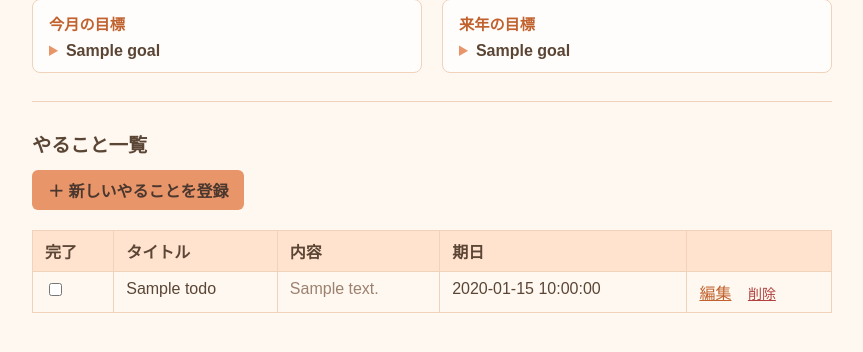
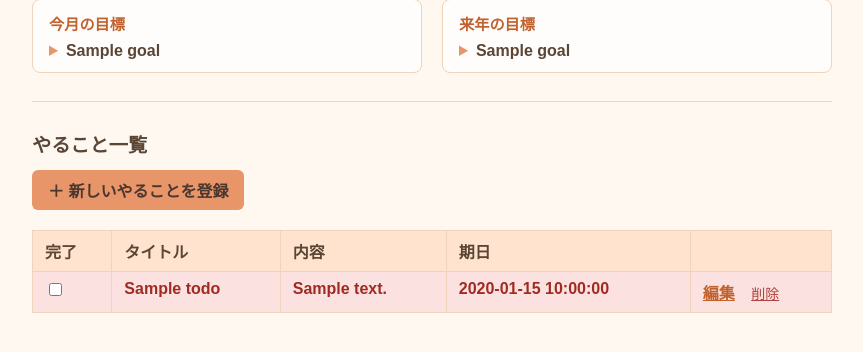
Before and after one commit to tyz8gmtwm8-sudo/todoapp, a Flask app: template templates/index.html in a window 1280 px wide. Shown: the part 139-491 px from the top of the page, without its empty margins (208-1071 px from the left). Run offline with Flask 3, Linux system fonts and the light colour scheme; the template is opened without the code that fills it: most values are stand-ins (such as "Sample title", 1, 10 or a date in 2020).

Commit message:
期日切れの表示制御を追加(完了済みは非表示、未完了は赤で警告表示)
Co-Authored-By: Claude Sonnet 5 <noreply@anthropic.com>

```diff
--- a/app.py
+++ b/app.py
@@ -18,6 +18,7 @@ Flaskとは:
 """
 
 import os
+from datetime import date
 
 from dotenv import load_dotenv
 from flask import Flask, redirect, render_template, request, url_for
@@ -32,9 +33,27 @@ app = Flask(__name__)
 
 @app.route("/")
 def index():
-    """目標・やること一覧ページ(やることは期日が近い順に並び替えて表示する)"""
+    """目標・やること一覧ページ(やることは期日が近い順に並び替えて表示する)
+
+    - 完了済み(done)で、かつ期日が過ぎたものは一覧から非表示にする
+    - 未完了で、かつ期日が過ぎたものには「overdue」の目印を付ける(赤色で表示するため)
+    """
+    today = date.today().isoformat()  # 例: "2026-09-19" (due_dateと同じYYYY-MM-DD形式)
+
     todos = sheets.get_all_todos()
-    todos = sorted(todos, key=lambda todo: todo.get("due_date") or "")
+    visible_todos = []
+    for todo in todos:
+        is_done = todo.get("done") == "TRUE"
+        due_date = todo.get("due_date") or ""
+        is_overdue = bool(due_date) and due_date < today
+
+        if is_done and is_overdue:
+            continue  # 完了済み・期日切れは画面から消す
+
+        todo["overdue"] = (not is_done) and is_overdue
+        visible_todos.append(todo)
+
+    todos = sorted(visible_todos, key=lambda todo: todo.get("due_date") or "")
     monthly_goals = sheets.get_goals("month")
     yearly_goals = sheets.get_goals("year")
     return render_template(
--- a/templates/index.html
+++ b/templates/index.html
@@ -53,6 +53,13 @@
         tr.done .content-cell {
             text-decoration: line-through;
             color: #c9b8a8;
+        }
+        tr.overdue {
+            background: #fbe2e0;
+        }
+        tr.overdue td {
+            color: #a02b23;
+            font-weight: bold;
         }
         .delete-form {
             display: inline;
@@ -219,7 +226,7 @@
         </thead>
         <tbody>
             {% for todo in todos %}
-            <tr class="{{ 'done' if todo.done == 'TRUE' else '' }}">
+            <tr class="{{ 'done' if todo.done == 'TRUE' else '' }} {{ 'overdue' if todo.overdue else '' }}">
                 <td>
                     <form class="delete-form" method="post" action="{{ url_for('toggle_todo', todo_id=todo.id) }}">
                         <input type="checkbox" onchange="this.form.submit()" {{ 'checked' if todo.done == 'TRUE' else '' }}>
```
